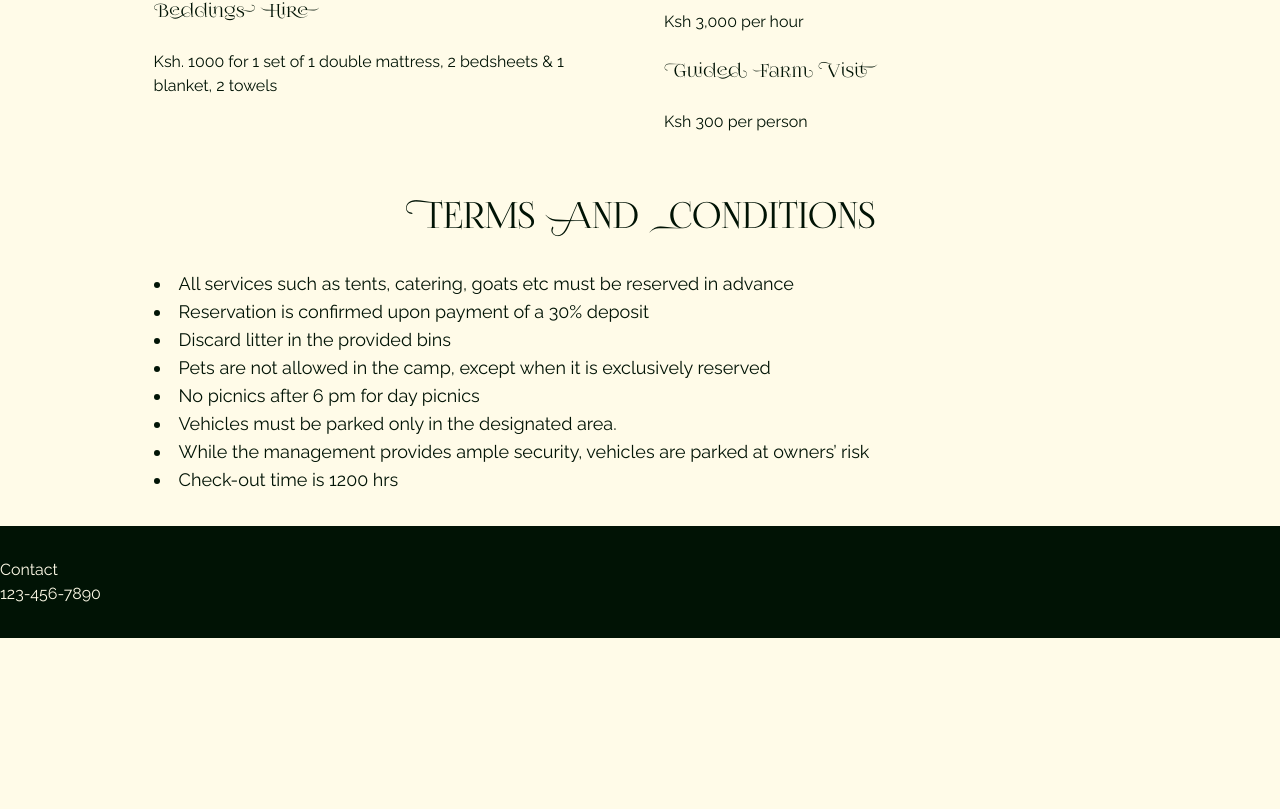
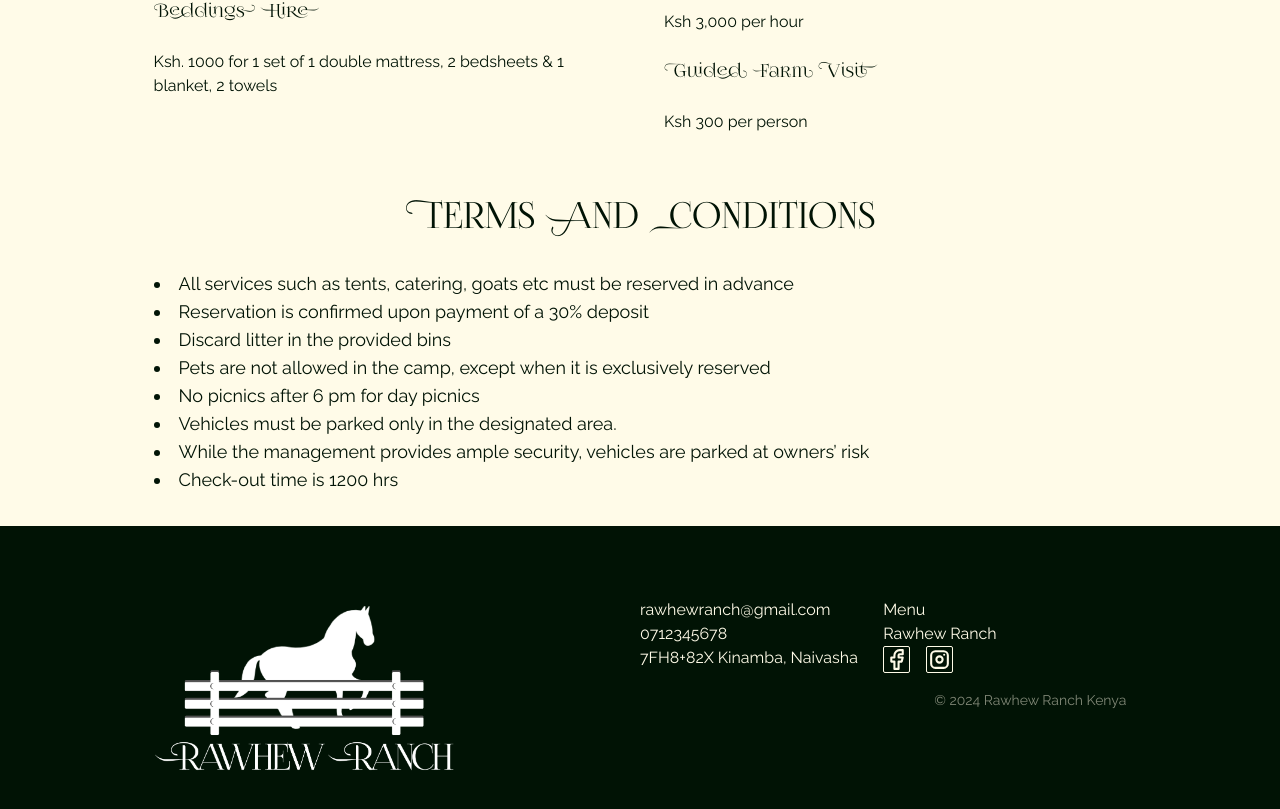
Before and after one commit to Wambui-N/Rawhew, a Next.js app: page / in a window 1280 px wide. Shown: the part 8768-9577 px from the top of the page. Before the commit the page ends 9406 px from the top, so only its background shows below. Built offline with nearby package versions, Linux system fonts and the light colour scheme.

Commit message:
Update Footer component with logo and social media links

```diff
--- a/src/Components/Footer.tsx
+++ b/src/Components/Footer.tsx
@@ -1,13 +1,93 @@
 import React from "react";
+import Link from "next/link";
+import Image from "next/image";
 
 export const Footer = () => {
   return (
-    <div className="bg-black">
-      <div className="container mx-auto py-8">
-        <div className="grid grid-cols-3 gap-4">
+    <div className="bg-black py-8">
+      <div className="responsive md:grid md:grid-cols-2">
+        <div className="">
+          <Link href="/">
+            <Image
+              className=""
+              src="/Text Logo.png"
+              alt="logo"
+              width={300}
+              height={300}
+            />
+          </Link>
+        </div>
+        <div className="md:grid md:grid-rows-2">
+          <div className="md:grid md:grid-cols-2">
+            <div>
+              <p className="text-white lg:text-base text-xs">
+                rawhewranch@gmail.com
+              </p>
+              <p className="text-white lg:text-base text-xs">0712345678</p>
+              <Link
+                className="text-white lg:text-base text-xs"
+                href="https://www.google.com/maps/place/Rawhew+ranch+and+grill/@-0.7216262,36.4625495,17z/data=!3m1!4b1!4m6!3m5!1s0x182919000c0998a9:0xc41b2829f4bc5b3b!8m2!3d-0.7216316!4d36.4651244!16s%2Fg%2F11y373p7k0?entry=ttu"
+              >
+                <p>7FH8+82X Kinamba, Naivasha</p>
+              </Link>
+            </div>
+            <div>
+              <Link href="/menu">
+                <p className="text-white lg:text-base text-xs">Menu</p>
+              </Link>
+              <Link href="/">
+                <p className="text-white lg:text-base text-xs">Rawhew Ranch</p>
+              </Link>
+              <div id="icons" className="flex flex-row gap-4">
+                <Link
+                  className=" border border-white rounded-sm"
+                  href="https://www.facebook.com/profile.php?id=61551199892850&paipv=0&eav=AfYBBr3U6mXdoRY-PqqZg8GUTleV3JU0Ly-EKi8ZSp0VVl5qzFMchf3gs1FnStS-whA"
+                >
+                  <svg
+                    xmlns="http://www.w3.org/2000/svg"
+                    className="icon icon-tabler icon-tabler-brand-facebook"
+                    width="25"
+                    height="25"
+                    viewBox="0 0 24 24"
+                    stroke-width="2"
+                    stroke="#FFFBE8"
+                    fill="none"
+                    stroke-linecap="round"
+                    stroke-linejoin="round"
+                  >
+                    <path stroke="none" d="M0 0h24v24H0z" fill="none" />
+                    <path d="M7 10v4h3v7h4v-7h3l1 -4h-4v-2a1 1 0 0 1 1 -1h3v-4h-3a5 5 0 0 0 -5 5v2h-3" />
+                  </svg>
+                </Link>
+                <Link
+                  className=" border border-white rounded-sm"
+                  href="https://www.instagram.com/rawhewranch/"
+                >
+                  <svg
+                    xmlns="http://www.w3.org/2000/svg"
+                    className="icon icon-tabler icon-tabler-brand-instagram"
+                    width="25"
+                    height="25"
+                    viewBox="0 0 24 24"
+                    stroke-width="2"
+                    stroke="#FFFBE8"
+                    fill="none"
+                    stroke-linecap="round"
+                    stroke-linejoin="round"
+                  >
+                    <path stroke="none" d="M0 0h24v24H0z" fill="none" />
+                    <path d="M4 4m0 4a4 4 0 0 1 4 -4h8a4 4 0 0 1 4 4v8a4 4 0 0 1 -4 4h-8a4 4 0 0 1 -4 -4z" />
+                    <path d="M12 12m-3 0a3 3 0 1 0 6 0a3 3 0 1 0 -6 0" />
+                    <path d="M16.5 7.5l0 .01" />
+                  </svg>
+                </Link>
+              </div>
+            </div>
+          </div>
           <div>
-            <h3 className="text-white">Contact</h3>
-            <p className="text-white">123-456-7890</p>
+            <p className="text-sm text-white/50 justify-self-end">
+              &copy; 2024 Rawhew Ranch Kenya
+            </p>
           </div>
         </div>
       </div>
```
Also changed, not shown: public/Text Logo-1.png (deleted).
